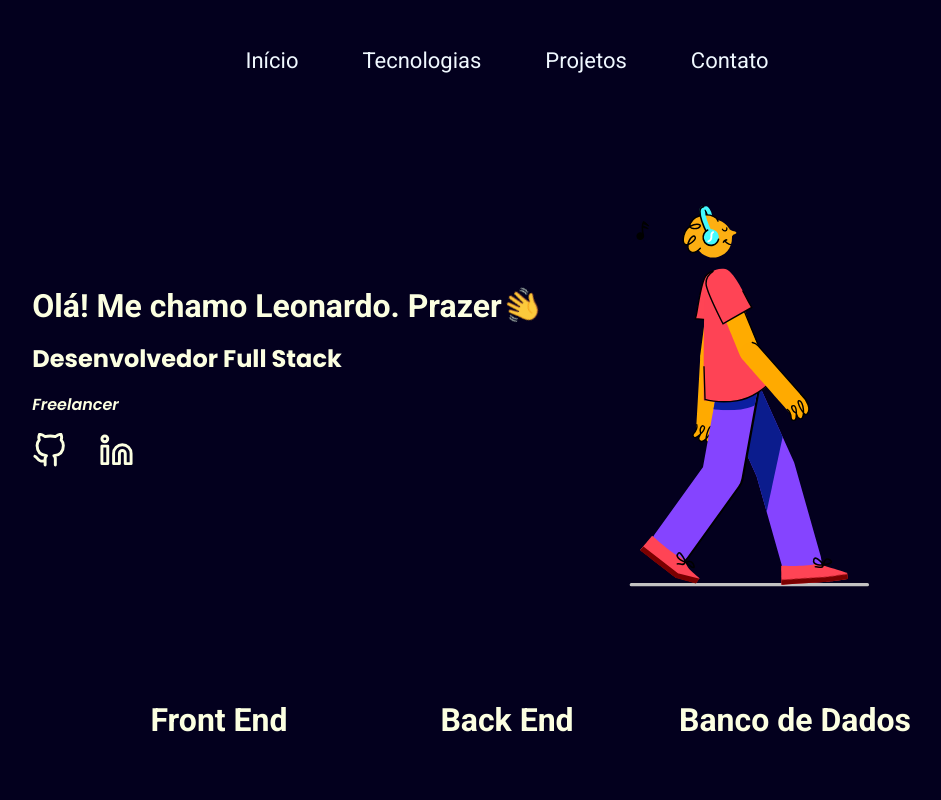
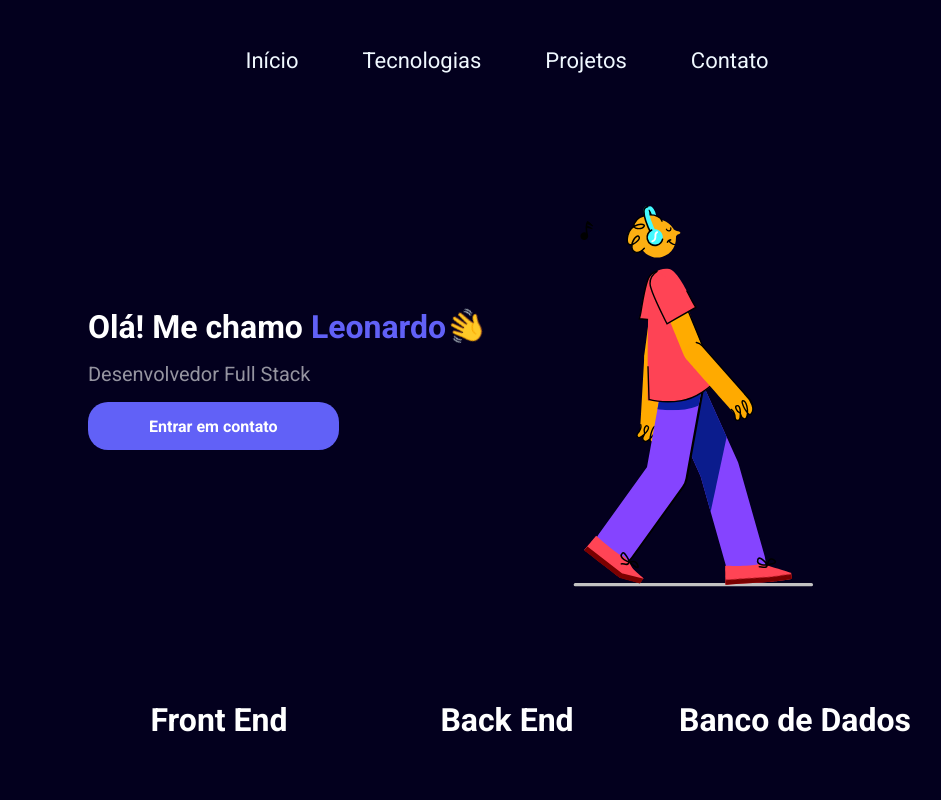
Before and after one commit to leonardorochedo/portfolio, a React (Vite) app: page / in a window 1280 px wide. Shown: the top 800 px of the page, without its empty margins (133-1074 px from the left). Built offline with nearby package versions, Linux system fonts and the light colour scheme.

Commit message:
fix: initial component

```diff
--- a/src/index.css
+++ b/src/index.css
@@ -1,3 +1,8 @@
+:root {
+  --primary-color: #6161f7;
+  --secondary-color: #e4e4e6a6;
+}
+
 /* OVERFLOW BAR */
 body {
   background-color: #03001e;
@@ -13,7 +18,7 @@ body::-webkit-scrollbar-track {
 }
 
 body::-webkit-scrollbar-thumb {
-  background-color: #0000ff; /* color of the scroll thumb */
+  background-color: var(--primary-color); /* color of the scroll thumb */
   border-radius: 20px; /* roundness of the scroll thumb */
 }
 
@@ -45,30 +50,22 @@ h1 {
   font-family: "Roboto", Times, serif;
   font-weight: bold;
   color: white;
-
-  mix-blend-mode: exclusion;
 }
 
 h2 {
-  font-family: "Poppins", Times, serif;
+  font-family: "Roboto", Times, serif;
   font-weight: 600;
   color: white;
-
-  mix-blend-mode: exclusion;
 }
 
 h3 {
-  font-family: "Poppins", Times, serif;
+  font-family: "Roboto", Times, serif;
   font-weight: 400;
   color: white;
-
-  mix-blend-mode: exclusion;
 }
 
 p {
-  font-family: "Poppins", Times, serif;
+  font-family: "Roboto", Times, serif;
   font-weight: 400;
-  color: white;
-
-  mix-blend-mode: exclusion;
+  color: var(--secondary-color);
 }
--- a/src/sections/Home/Home.css
+++ b/src/sections/Home/Home.css
@@ -16,6 +16,7 @@
 .text {
   display: flex;
   flex-direction: column;
+  align-items: center;
 }
 
 .text .title {
@@ -26,24 +27,53 @@
   margin-bottom: 1rem;
 }
 
-.text .title h1 span {
+.text .title h1 span.name {
+  color: var(--primary-color);
+}
+
+.text .title h1 span.hand {
   position: absolute;
   cursor: default;
 
-  animation: handleShake 3s 0.1s infinite ease-in-out alternate;
+  animation: handShake 3s 0.1s infinite ease-in-out alternate;
 }
 
-.text .icons svg {
-  text-decoration: none;
-  mix-blend-mode: exclusion;
-
-  margin: 1rem 1rem 0 1rem;
-
-  width: 35px;
-  height: 35px;
+.text .title p {
+  font-size: 1.25rem;
 }
 
-@keyframes handleShake {
+.buttons {
+  width: 55%;
+}
+
+.buttons button {
+  width: 100%;
+  height: 3rem;
+
+  background-color: var(--primary-color);
+
+  font-family: "Roboto", Times, serif;
+  font-size: 1rem;
+  font-weight: 600;
+  color: white;
+
+  border-width: 2px;
+  border-color: transparent;
+  border-radius: 20px;
+
+  cursor: pointer;
+  transition: .3s;
+}
+
+.buttons button:hover {
+  background-color: transparent;
+  border-width: 2px;
+  border-color: var(--primary-color);
+
+  color: var(--primary-color);
+}
+
+@keyframes handShake {
   0% {
     transform: rotate(330deg);
   }
@@ -77,7 +107,6 @@
   }
 
   .text {
-    display: flex;
     flex-direction: column;
     text-align: left;
     margin-top: -2rem;
@@ -91,13 +120,9 @@
     margin-bottom: 1rem;
   }
 
-  .text .icons svg {
-    text-decoration: none;
-
-    margin: 1rem 2rem 0 0;
-
-    width: 35px;
-    height: 35px;
+  .buttons {
+    margin-right: auto;
+    width: 70%;
   }
 
 }
--- a/src/sections/Home/Home.jsx
+++ b/src/sections/Home/Home.jsx
@@ -11,13 +11,13 @@ export function Home() {
             </div>
             <div className="text">
                 <div className="title">
-                    <h1>Olá! Me chamo Leonardo. Prazer <span>👋</span></h1>
-                    <h2>Desenvolvedor Full Stack</h2>
+                    <h1>Olá! Me chamo <span className="name">Leonardo</span><span className="hand">👋</span></h1>
+                    <p>Desenvolvedor Full Stack</p>
                 </div>
-                <p><i>Freelancer</i></p>
-                <div className="icons">
-                    <a href="https://github.com/leonardorochedo" target="_blank"><svg xmlns="http://www.w3.org/2000/svg" width="52" height="52" viewBox="0 0 24 24" fill="none" stroke="#ffff" stroke-width="2" stroke-linecap="round" stroke-linejoin="round" class="feather feather-github"><path d="M9 19c-5 1.5-5-2.5-7-3m14 6v-3.87a3.37 3.37 0 0 0-.94-2.61c3.14-.35 6.44-1.54 6.44-7A5.44 5.44 0 0 0 20 4.77 5.07 5.07 0 0 0 19.91 1S18.73.65 16 2.48a13.38 13.38 0 0 0-7 0C6.27.65 5.09 1 5.09 1A5.07 5.07 0 0 0 5 4.77a5.44 5.44 0 0 0-1.5 3.78c0 5.42 3.3 6.61 6.44 7A3.37 3.37 0 0 0 9 18.13V22"></path></svg></a>
-                    <a href="https://www.linkedin.com/in/leonardorochedo" target="_blank"><svg xmlns="http://www.w3.org/2000/svg" width="52" height="52" viewBox="0 0 24 24" fill="none" stroke="#ffff" stroke-width="2" stroke-linecap="round" stroke-linejoin="round" class="feather feather-linkedin"><path d="M16 8a6 6 0 0 1 6 6v7h-4v-7a2 2 0 0 0-2-2 2 2 0 0 0-2 2v7h-4v-7a6 6 0 0 1 6-6z"></path><rect x="2" y="9" width="4" height="12"></rect><circle cx="4" cy="4" r="2"></circle></svg></a>
+                <div className="buttons">
+                    <button>
+                        Entrar em contato
+                    </button>
                 </div>
             </div>
         </div>
```
